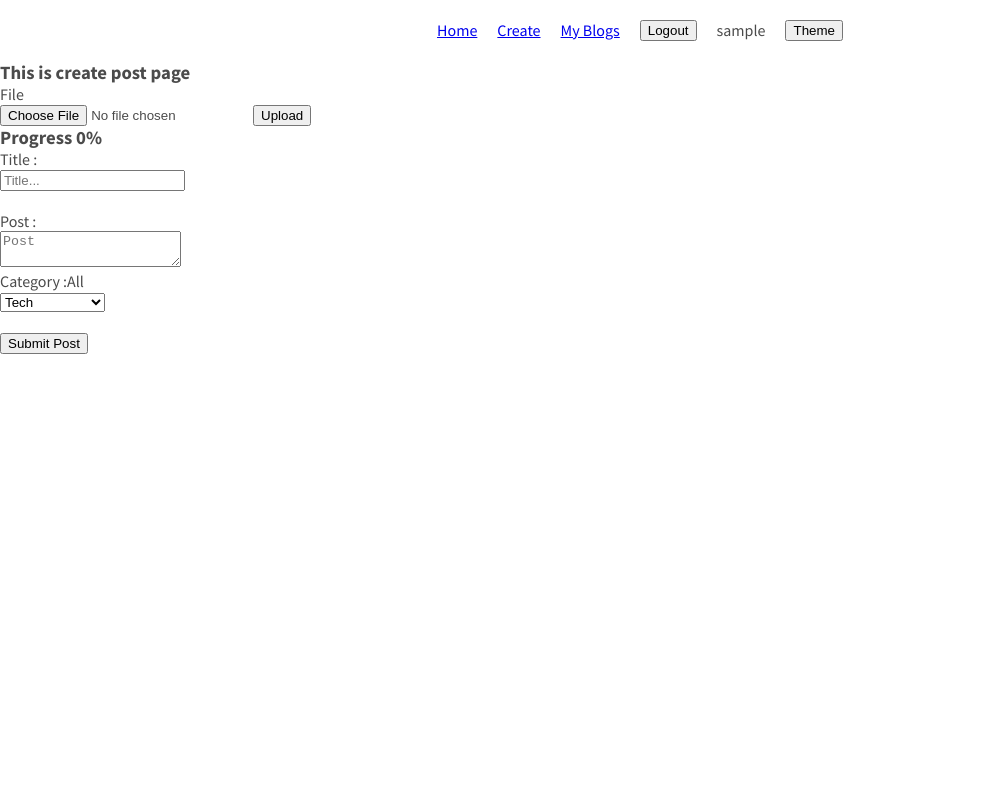
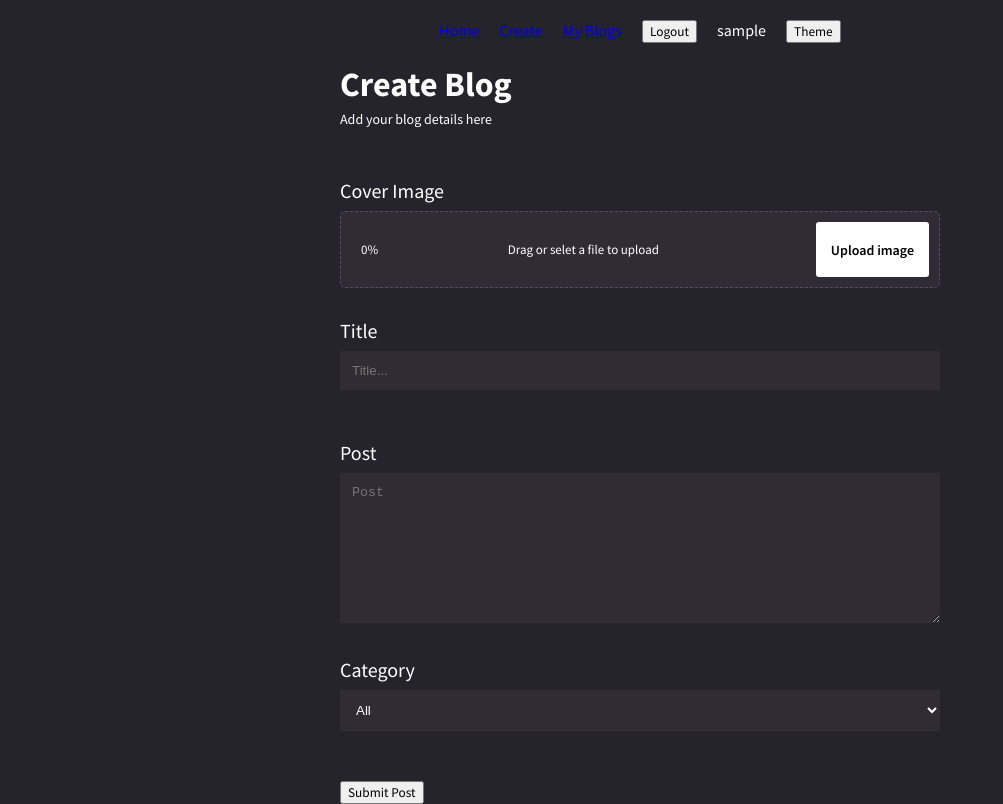
Before and after one commit to tsandeepa/fire-blog, a React (Create React App) app: page /create in a window 1280 px wide. Shown: the whole page, without its empty margins (0-1003 px from the left). Built offline with nearby package versions, Linux system fonts and the light colour scheme; no server answers; sample sign-in values are in the browser's storage.

Commit message:
Create blog , home blog css added

```diff
--- a/src/App.js
+++ b/src/App.js
@@ -27,7 +27,7 @@ function App() {
     })
   }
 
-  const[theme, setTheme] = useState(lightTheme);
+  const[theme, setTheme] = useState(darkTheme);
 
   const handleTheme = () =>{
     theme === lightTheme ? setTheme(darkTheme) : setTheme(lightTheme);
--- /dev/null
+++ b/src/Components/Styled/CreateBlog.styled.js
@@ -0,0 +1,6 @@
+import styled from 'styled-components'
+
+export const CreateBlog = styled.div`
+    max-width: 600px;
+    margin: 0 auto;
+`
--- a/src/Components/Styled/Global.styled.js
+++ b/src/Components/Styled/Global.styled.js
@@ -16,6 +16,110 @@ const GlobalStyles = createGlobalStyle`
     background-color: ${({theme})=> theme.scrollColor};   /* color of the scroll thumb */
     border-radius: 20px;       /* roundness of the scroll thumb */
     }
+
+    .sub-page-header{
+        margin-bottom: 50px;
+        h3{
+            font-size: 34px;
+            margin-bottom: 3px;
+        }
+        label{
+            font-size: 14px;
+        }
+    }
+
+    .form-group{
+        margin-bottom: 30px;
+        label{
+            margin-bottom: 8px;
+            display: block;
+            font-size: 20px;
+        }
+        input{
+            width: 100%;
+            padding: 12px;
+            border: none;
+            background: ${({theme})=> theme.formFieldBg};
+            color: ${({theme})=> theme.textColor};
+        }
+        textarea{
+            width: 100%;
+            height: 150px;
+            border: none;
+            background: ${({theme})=> theme.formFieldBg};
+            color: ${({theme})=> theme.textColor};
+            padding: 12px;
+        }
+        select{
+            width: 100%;
+            padding: 12px;
+            background: ${({theme})=> theme.formFieldBg};
+            color: ${({theme})=> theme.textColor};
+            border: none;
+        }
+    }
+    .upload-input{
+        display: flex;
+        background: #ccc;
+        padding: 10px;
+        border-radius: 5px;
+        background: ${({theme})=> theme.formFieldBg};
+        border: 1px dashed ${({theme})=> theme.borderColor};
+        div{
+            flex: 1;
+            cursor: pointer;
+            position: relative;
+            height:55px;
+            align-items: center;
+            display: flex;
+            justify-content: center;
+            .prg-bar{
+                background: ${({theme})=> theme.progressBg};
+                display: block;
+                position: absolute;
+                left: 0;
+                display: flex;
+                justify-content: flex-start;
+                font-size: 12px;
+                span{
+                    padding-left: 10px;
+                }
+            }
+            span{
+                font-size:13px;
+            }
+            input{
+                opacity: 0;
+                background: #ccf;
+                position: absolute;
+                left: 0;
+                top: 0;
+                width: 100%;
+                height: 100%;
+                cursor: pointer;
+            }
+
+        }
+        button{
+            background: #fff;
+            border: none;
+            padding: 0 15px;
+            font-weight: 600;
+            font-size: 14px;
+            border-radius: 3px;
+            cursor: pointer;
+        }
+
+    }
+    .img-prv{
+        width: 100%;
+        margin-top: 20px;
+        img{
+            width: 100%;
+            border-radius: 5px;
+        }
+    }
+
 `
 
 export default GlobalStyles
--- a/src/Components/Styled/Home.Styled.js
+++ b/src/Components/Styled/Home.Styled.js
@@ -7,7 +7,6 @@ export const HomeMain = styled.div`
     padding: 20px;
     .category-tabs{
         display: flex;
-        gap: 20px;
         justify-content: center;
         padding: 20px;
         margin-bottom: 35px;
--- a/src/Components/Styled/Theme.styled.js
+++ b/src/Components/Styled/Theme.styled.js
@@ -5,6 +5,15 @@ export const lightTheme = {
     scrollColor: '#bbc0b1',
     categoryActive: '#ededed',
     textLightColor: '#9d9c9c',
+    catTextColor: '#000',
+    c1: '#daf3ee',
+    c2: '#e1e8ff',
+    c3: '#f9ecbd',
+    c4: '#f0e2e2',
+    c5: '#e1e5cd',
+    formFieldBg:'#f6f2e4',
+    borderColor:'#d4d2c8',
+    progressBg: '#45373717'
 }
 
 export const darkTheme = {
@@ -14,5 +23,14 @@ export const darkTheme = {
     scrollColor: '#373142',
     categoryActive: '#393d60;',
     textLightColor: '#79787b',
+    catTextColor: '#fff',
+    c1: '#4d727c',
+    c2: '#343c58',
+    c3: '#403d24',
+    c4: '#584545',
+    c5: '#3f3c2e',
+    formFieldBg:'#2f2c36',
+    borderColor:'#534f61',
+    progressBg: '#ccccff17'
 
 }
--- a/src/Pages/CreatePost.js
+++ b/src/Pages/CreatePost.js
@@ -3,6 +3,9 @@ import { addDoc, collection, serverTimestamp  } from "firebase/firestore";
 import { db, auth, storage } from "../firebase-config";
 import { useNavigate } from "react-router-dom";
 import { getDownloadURL, ref, uploadBytesResumable } from "firebase/storage";
+import { CreateBlog } from "../Components/Styled/CreateBlog.styled";
+import { motion } from "framer-motion";
+
 
 const CraetePost = ({isAuth}) => {
 
@@ -15,6 +18,8 @@ const CraetePost = ({isAuth}) => {
     const [file, setFile] = useState(null)
     const [progress, setProgress] = useState(0)
     const [coverImg, setCoverImg] = useState(null)
+
+    const [upFileName, setupFileName] = useState(null);
 
     let navigate = useNavigate();
 
@@ -42,6 +47,8 @@ const CraetePost = ({isAuth}) => {
         // handle validations
         // onFileSelect(e.target.files[0])
         const upFile = e.target.files[0];
+        console.log(upFile);
+        setupFileName(upFile.name)
         setFile(upFile)
     }
 
@@ -67,34 +74,48 @@ const CraetePost = ({isAuth}) => {
         );
     }
     return (
-        <div className="createPost-conatiner">
+        <CreateBlog>
+            <motion.div layout>
+                <div className="sub-page-header">
+                    <h3>Create Blog</h3>
+                    <label htmlFor="">Add your blog details here</label>
+                </div>
+                <div className="form-group ">
+                        <label>Cover Image</label>
+                        <div className="upload-input">
+                            <div>
+                                <div className="prg-bar" style={{'width': `${progress}%`}}> <span>{progress}%</span></div>
 
-            <h3>This is create post page</h3>
-            <div className="form-group">
-                    <label>File</label><br/>
-                    <input  type="file" onChange={handleFileInput}/>
-                    <button onClick={()=>btnUploadFile()}>Upload</button> <br></br>
-                    <h3>Progress {progress}%</h3>
+                                <span>   {upFileName ? upFileName : 'Drag or selet a file to upload' }</span>
+                                <input type="file" onChange={handleFileInput}/>
+                            </div>
+                            <button onClick={()=>btnUploadFile()}>Upload image</button>
+                        </div>
+
+                        <div className="img-prv">
+                            {coverImg ? <img src={coverImg} alt="" /> : ''}
+                        </div>
+
                 </div>
                 <div className="post-box">
                     <div className="form-group">
-                    <label>Title : {title}</label><br/>
+                        <label>Title </label>
                         <input type="text" placeholder="Title..." onChange={(e)=>{setTitle(e.target.value)}} />
                     </div>
                     <br/>
                     <div className="form-group">
-                    <label>Post :{postText} </label><br/>
+                        <label>Post  </label>
                         <textarea placeholder="Post" onChange={(e)=>{setPostText(e.target.value)}}></textarea>
                     </div>
 
 
                     <div className="form-group">
-                    <label>Category :{category} </label><br/>
+                        <label>Category</label>
                         <select
                             value={category}
                             onChange={(e)=>setCategory(e.target.value)}
                         >
-                            {/* <option>Uncategorized</option> */}
+                                <option>All</option>
                                 <option>Tech</option>
                                 <option>Lifestyle</option>
                                 <option>Sports</option>
@@ -106,9 +127,11 @@ const CraetePost = ({isAuth}) => {
 
 
                     <br/>
-                <button onClick={createPost}>Submit Post</button>
+                    <button className="" onClick={createPost}>Submit Post</button>
                 </div>
-        </div>
+            </motion.div>
+
+        </CreateBlog>
      );
 }
 
--- a/src/Pages/Home.js
+++ b/src/Pages/Home.js
@@ -124,7 +124,7 @@ const Home = ({isAuth, setUserName}) => {
                     {
                         categoryList.map((list,i)=>{
                             return(
-                                <div key={i}  onClick={(e)=>{filterCategory(e.target.innerHTML, e)}}>
+                                <div key={i} onClick={(e)=>{filterCategory(e.target.innerHTML, e)}}>
                                     <label>{list.category}</label>
                                 </div>
                             )
@@ -149,7 +149,7 @@ const Home = ({isAuth, setUserName}) => {
                                     >
                                         <h3 className="blog-cover-title">{post.title}</h3>
                                         <img className="blog-cover-img" src={post.coverImg} alt="" />
-                                        <label className="blog-category">  {post.category !== 'All'? <span>{post.category}</span> : <span className="hide"></span> }   </label>
+                                        <label className="blog-category">  {post.category !== 'All'? <span className={`cat-${post.category}`}>{post.category}</span> : <span className="hide"></span> }   </label>
                                         <p className="blog-text-prv">{post.postText}</p>
                                     </motion.div>
 
--- a/src/index.css
+++ b/src/index.css
@@ -1,7 +1,7 @@
 @import url('https://fonts.googleapis.com/css2?family=Source+Sans+Pro:ital,wght@0,200;0,300;0,400;0,600;0,700;0,900;1,200;1,300&display=swap');
 
 
-body {
+body, label, p , a, button , span {
   margin: 0;
   font-family: 'Source Sans Pro', sans-serif;
 }
@@ -14,4 +14,5 @@ code {
 
 *{
   margin: 0;
+  box-sizing: border-box;
 }
```
Also changed, not shown: src/Components/Styled/Blog.styled.js (+24 -2 lines). Lines whose indentation alone changed are shown as unchanged.
